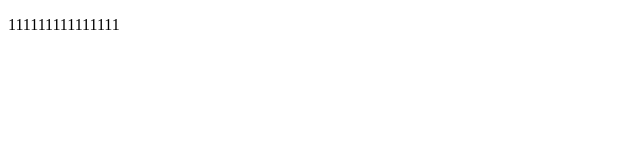
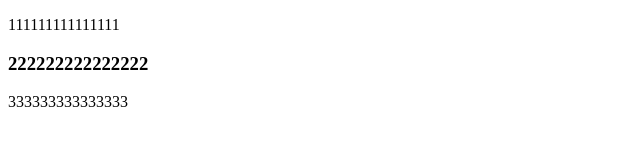
Before and after one commit to gaoying704/test1, a plain HTML site: page index.html in a window 1280 px wide. Shown: the whole page, without its empty margins (0-640 px from the left). Drawn offline with Linux system fonts and the light colour scheme.

Commit message:
index修改

```diff
--- a/index.html
+++ b/index.html
@@ -8,5 +8,7 @@
 </head>
 <body>
     <p>111111111111111</p>
+    <h3>222222222222222</h3>
+    <p>333333333333333</p>
 </body>
 </html>
```
